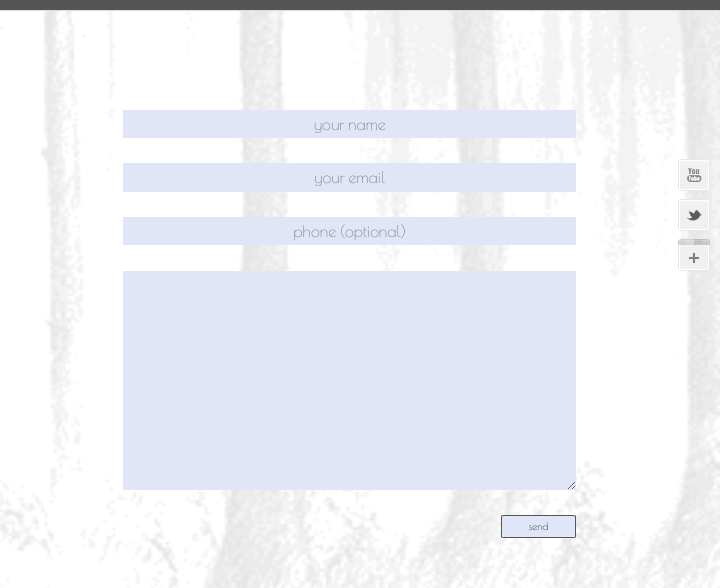
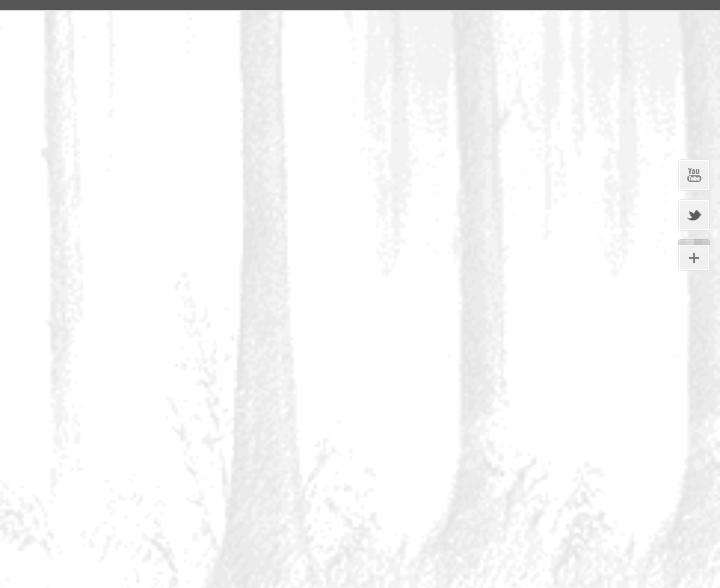
Before and after one commit to seemajune/seemaflatiron, a plain HTML site: page contact.html in a window 1280 px wide. Shown: the part 93-681 px from the top of the page, 560-1280 px from the left. Drawn offline with nearby package versions, Linux system fonts and the light colour scheme; a web font is replaced by a local one.

Commit message:
closes contact form

```diff
--- a/contact.html
+++ b/contact.html
@@ -68,8 +68,8 @@
     	</div>
 
 <!--/////////// Contact Form //////////-->
-		<div class="colmap_right">
-			<form method="post" action="#">
+<!-- 		<div class="colmap_right">
+ --><!-- 			<form method="post" action="#">
 				<input type="text" name="name" placeholder="your name" required>
 				<input type="email" name="email" placeholder="your email" required>
 				<input type="tel" name="phone" placeholder="phone (optional)">
@@ -77,7 +77,7 @@
 				<input type="submit" value="send">
 			</form>
 		</div>
-
+ -->
 <!--/////////// Ends Contact Form //////////-->
 
  </section>
```
